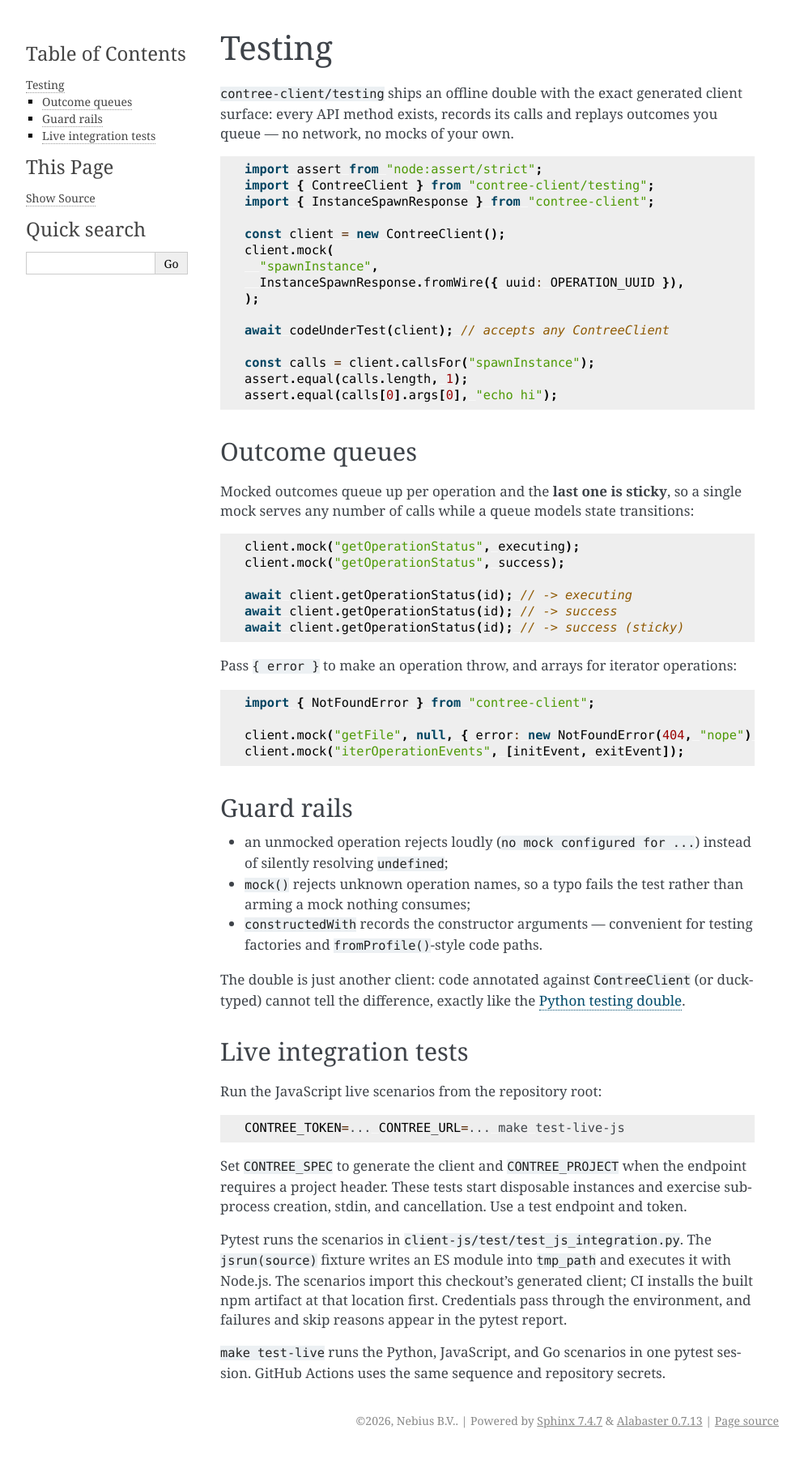
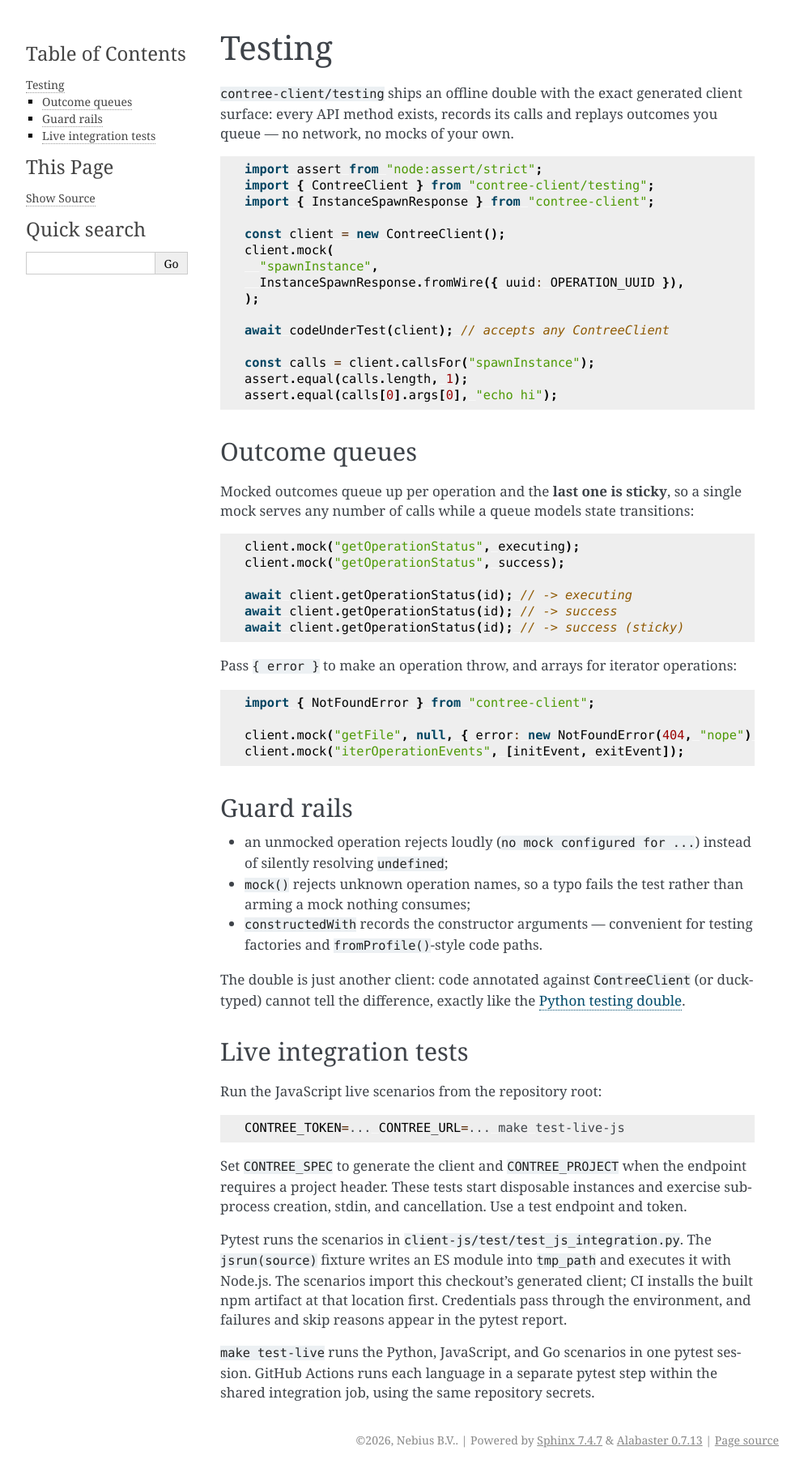
Before and after one commit to nebius/contree-client, a Sphinx documentation site: the page built from docs/js/testing.md, in a window 1280 px wide. Shown: the whole page at 81% size, without its empty margins (148-1141 px from the left). Built offline with Sphinx 7.4.7, drawn with Linux system fonts in a browser that asks for light colours; pages that are not in the unit, such as notebooks, are missing from menus; before the commit the page ends 1794 px from its top, so only the background shows below that.

Commit message:
Keep live client tests in separate pytest steps

```diff
--- a/docs/js/testing.md
+++ b/docs/js/testing.md
@@ -82,4 +82,5 @@ built npm artifact at that location first. Credentials pass through the
 environment, and failures and skip reasons appear in the pytest report.
 
 `make test-live` runs the Python, JavaScript, and Go scenarios in one pytest
-session. GitHub Actions uses the same sequence and repository secrets.
+session. GitHub Actions runs each language in a separate pytest step within
+the shared integration job, using the same repository secrets.
```
Also changed, not shown: docs/go/testing.md (+1 -1 lines), 1 other file.
